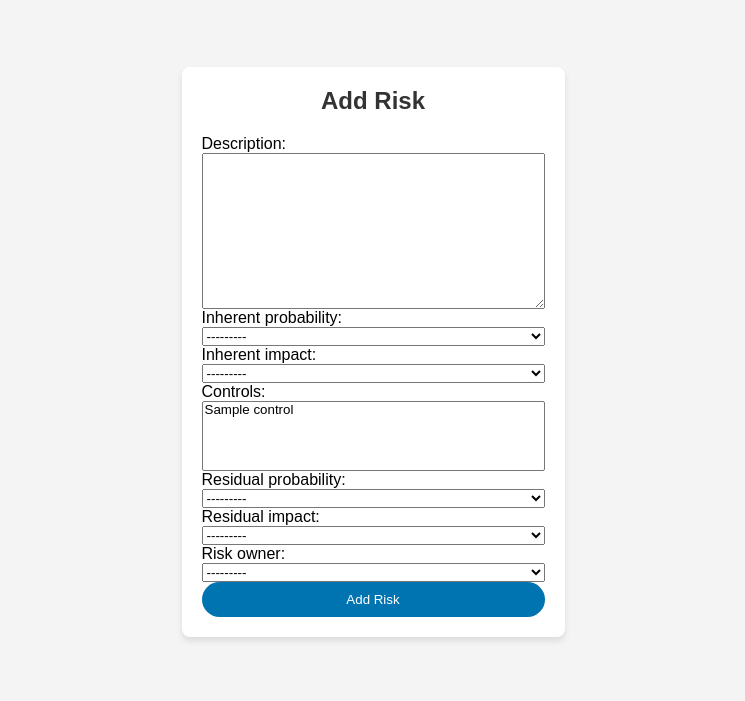
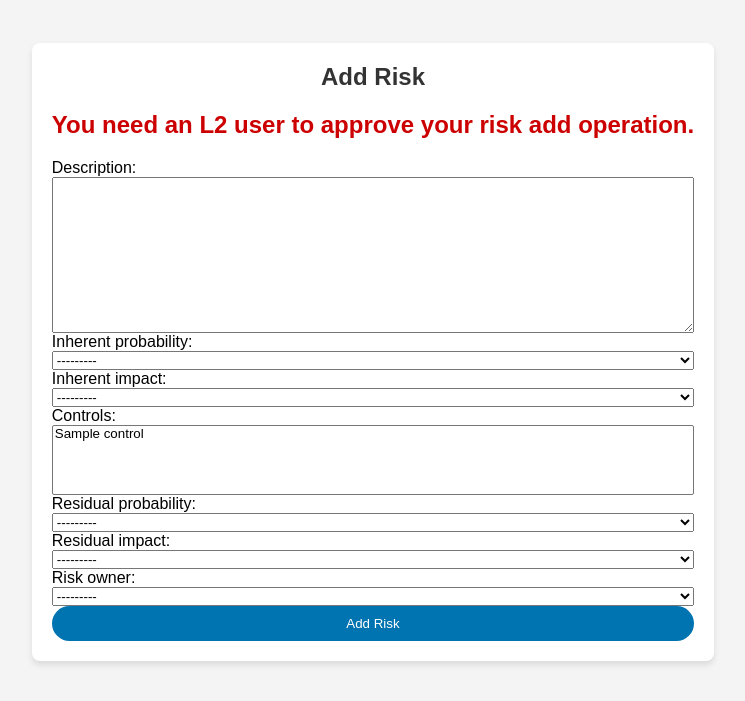
Before and after one commit to zhangwenxuan322/prudence, a Django app: page /add-risk/ in a window 1280 px wide. Shown: the part 48-749 px from the top of the page, without its empty margins (267-1012 px from the left). Run offline with Django 5.2, Linux system fonts and the light colour scheme; a user stored in the database is signed in; tables that the repository leaves empty hold one stand-in row (values such as "Sample post").

Commit message:
Add role control to access of the risk adding page

```diff
--- a/static/css/styles.css
+++ b/static/css/styles.css
@@ -26,6 +26,10 @@
     width: auto;
     max-width: 1200px;
     margin: 20px auto;
+}
+
+.role-warning {
+    color: #cc0000;
 }
 
 h1 {
--- a/templates/add_risk.html
+++ b/templates/add_risk.html
@@ -1,15 +1,24 @@
 <!-- templates/add_risk.html -->
 {% extends 'base.html' %}
 
-{% block title %}Add Risk{% endblock %}
+{% block title %}
+  Add Risk
+{% endblock %}
 
 {% block content %}
-<div class="container">
+  <div class="container">
     <h1>Add Risk</h1>
+    {% if user.role == 'L1' %}
+      <h2 class="role-warning">You need an L2 user to approve your risk add operation.</h2>
+    {% endif %}
     <form method="post">
-        {% csrf_token %}
+      {% csrf_token %}
+      {% if user.role != 'L3' %}
         {{ form.as_table }}
         <button type="submit" class="button">Add Risk</button>
+      {% else %}
+        <h2 class="role-warning">You are not allowed to add risks.</h2>
+      {% endif %}
     </form>
-</div>
+  </div>
 {% endblock %}
```
